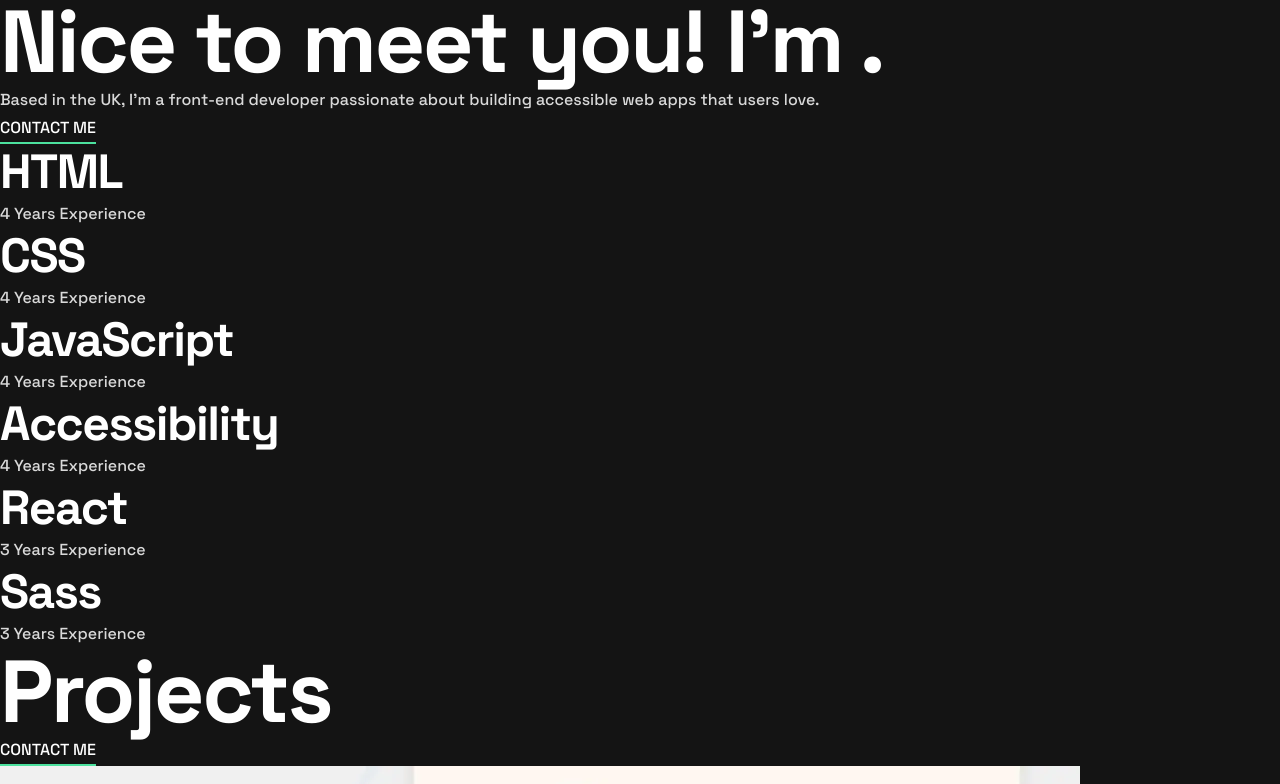
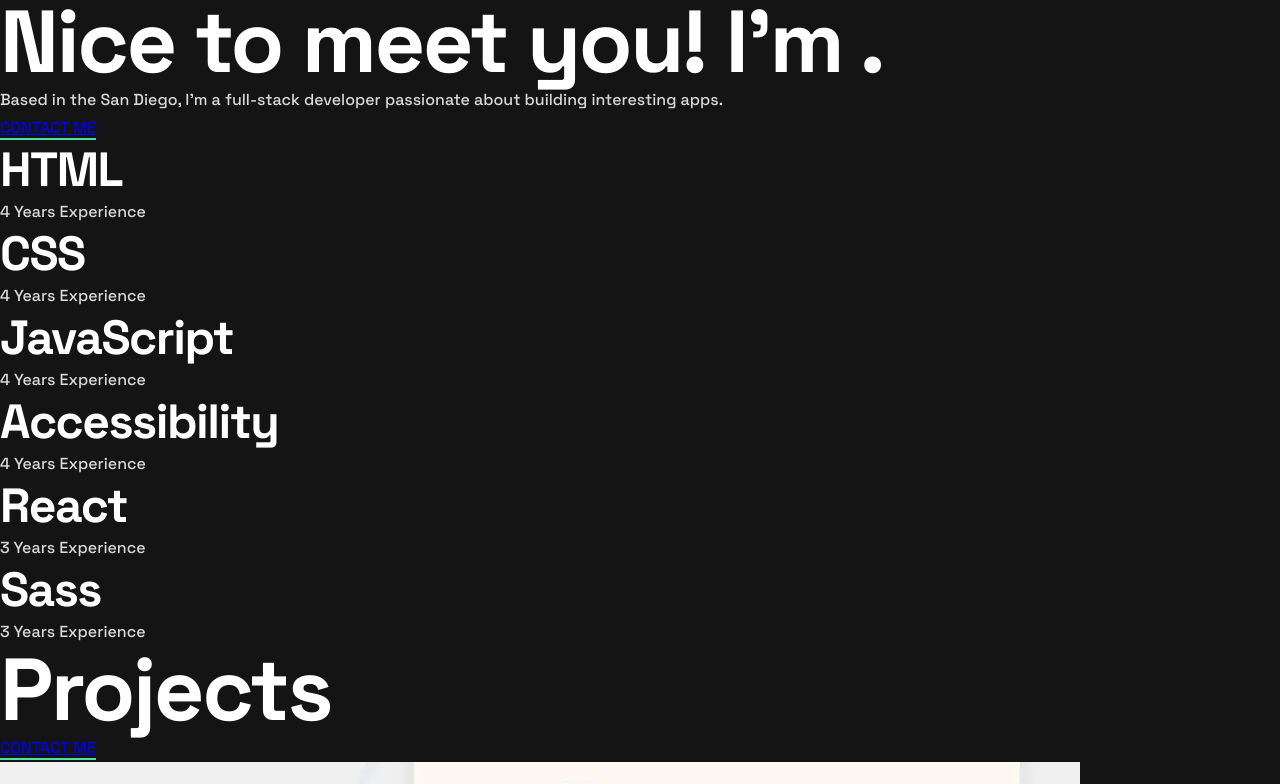
Before and after one commit to nullghostty/nullghostty-portfolio, a website: page index.html in a window 1280 px wide. Shown: the part 132-916 px from the top of the page. Drawn offline with Linux system fonts and the light colour scheme; no server answers.

Commit message:
replaced contact me buttons with a tags; smoothly scrools to contact me form

```diff
--- a/index.html
+++ b/index.html
@@ -15,10 +15,9 @@
           Nice to meet you! I'm <span id="name"></span>.
         </h1>
         <p class="hero__description">
-          Based in the UK, I'm a front-end developer passionate about building
-          accessible web apps that users love.
+          Based in the San Diego, I'm a full-stack developer passionate about building interesting apps.
         </p>
-        <button class="btn" id="hero__button">Contact me</button>
+        <a class="btn" id="hero__button" href="#footer__form">Contact me</a>
       </section>
 
       <section class="skills">
@@ -53,7 +52,7 @@
       <section class="projects">
         <div class="projects__header">
           <h1 class="heading-xl" id="projects__title">Projects</h1>
-          <button class="btn" id="projects__contact-btn">Contact me</button>
+          <a class="btn" id="projects__contact-btn" href="#footer__form">Contact me</a>
         </div>
         <div class="projects__cards">
           <div class="projects__card">
@@ -148,7 +147,7 @@
           </p>
         </section>
 
-        <form class="footer__form">
+        <form class="footer__form" id="footer__form">
           <input
             type="text"
             name="name"
--- a/src/sass/_reset.scss
+++ b/src/sass/_reset.scss
@@ -6,6 +6,10 @@
 
 * {
   margin: 0;
+}
+
+html {
+  scroll-behavior: smooth;
 }
 
 ul {
```
Also changed, not shown: src/css/style.css, 1 other file.
